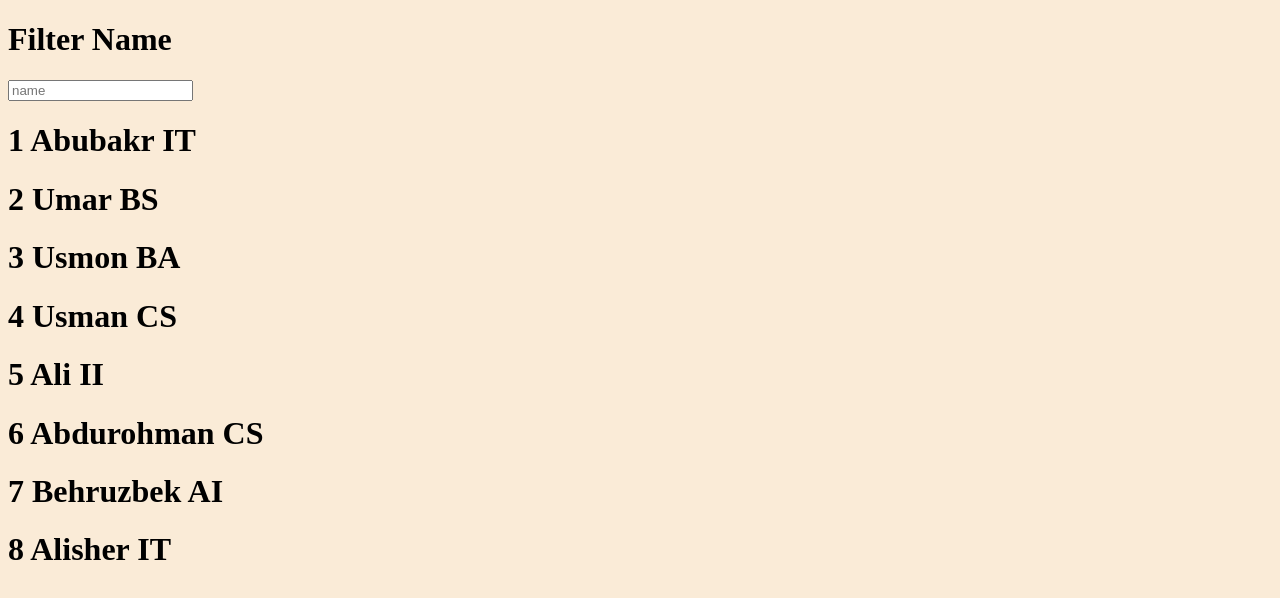
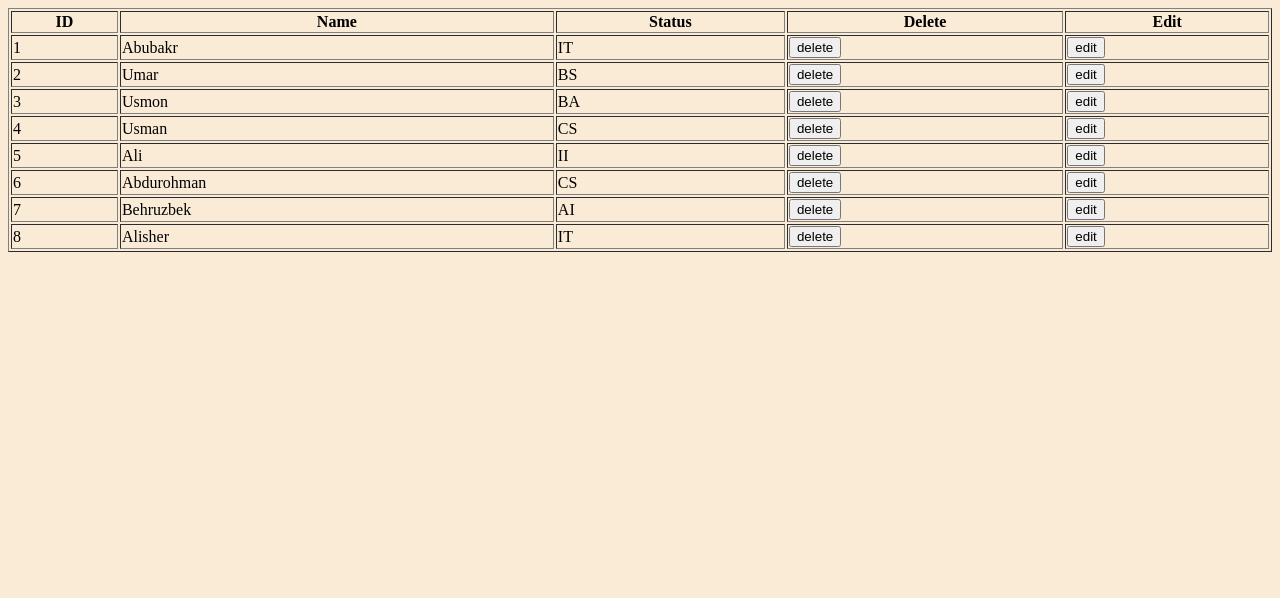
Before and after one commit to oromova/ReactJS_exercises, a React (Vite) app: page / in a window 1280 px wide. Shown: the top 598 px of the page. Built offline with nearby package versions, Linux system fonts and the light colour scheme.

Commit message:
State Advanced | CRUD

```diff
--- a/src/Filter.jsx
+++ b/src/Filter.jsx
@@ -22,18 +22,46 @@ export default class Filter extends Component {
     });
     }
 
+    const onDelete = (id) => {
+      console.log(id);
+    }
+
     return (
       <div>
-        <h1>Filter Name</h1>
-        <input onChange={onFilter} type="text" placeholder='name' />
-        {this.state.data.map(({id, name, status}) =>{
+        {/* <h1>Name: {this.state.name}</h1>
+        <h1>Surname:{this.state.surname}</h1>
+        <h1>State {this.state.count}</h1>
+        <input name='name' onChange={onChange} type="text" placeholder='name' />
+        <input onChange={onFilter} type="text" placeholder='filter'/> */}
+        <table border={'1px'} width={"100%"}>
+          <thead>
+          <tr>
+              <th>ID</th>
+              <th>Name</th>
+              <th>Status</th>
+              <th>Delete</th>
+              <th>Edit</th>
+            </tr>
+          </thead>
+        <tbody>
+          {this.state.data.map(({id, name, status}) =>{
           return (
-            <h1 key={id}>
-              {id} {name} {status}
-            </h1>
-          )
+            <tr key={id}>
+             <td>{id}</td>
+             <td>{name}</td>
+             <td>{status}</td>
+             <td>
+              <button onClick={() => onDelete(id)}>delete</button>
+              </td>
+             <td>
+              <button>edit</button>
+              </td>
+            </tr>
+          );
         })}
+        </tbody>
+        </table>
       </div>
-    )
+    );
   }
 }
```
